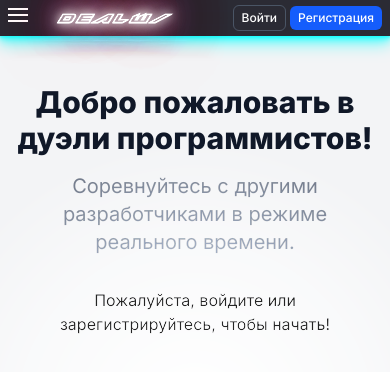
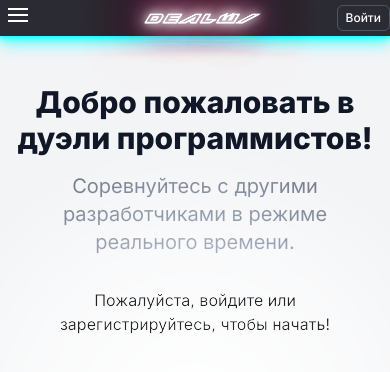
Before and after one commit to Yolonge/TestAI, a Next.js app in the folder frontend-react/: page / in a window 390 px wide. Shown: the top 372 px of the page. Built offline with nearby package versions, Linux system fonts and the light colour scheme.

Commit message:
add header center

```diff
--- a/frontend-react/src/components/Navbar.tsx
+++ b/frontend-react/src/components/Navbar.tsx
@@ -33,12 +33,11 @@ export default function Navbar() {
 
   return (
     <nav className="navbar bg-gray-900 text-white shadow-md">
-      <div className="flex flex-wrap justify-between">
-        {/* Левая часть хедера */}
-        <div className="flex items-center space-x-1 sm:space-x-2">
-          {/* Кнопка бургер только для мобильных */}
+      <div className="flex flex-wrap justify-between items-center relative">
+        {/* Мобильная версия навбара */}
+        <div className="md:hidden flex w-full items-center justify-between">
           <button
-            className="md:hidden p-2 sm:p-3 hover:bg-gray-800"
+            className="p-2 sm:p-3 hover:bg-gray-800"
             type="button"
             onClick={toggleMenu}
             aria-label="Меню приложения"
@@ -49,13 +48,46 @@ export default function Navbar() {
             </svg>
           </button>
 
-          <Link href="/" className="flex items-center py-2 px-2 sm:py-3 sm:px-4 flex-shrink-0 md:ml-0 ml-auto mr-auto">
+          <div className="absolute left-0 right-0 mx-auto w-fit">
+            <Link href="/" className="flex items-center py-2 px-2 sm:py-3 sm:px-4">
+              <h4 className="logo-title">
+                <span>DealW/</span>
+              </h4>
+            </Link>
+          </div>
+
+          {user ? (
+            <button
+              onClick={toggleMenu}
+              className="flex items-center p-2 rounded-full hover:bg-gray-800"
+              aria-label="Профиль пользователя"
+            >
+              <svg className="w-6 h-6" viewBox="0 0 24 24">
+                <title>Пользователь</title>
+                <path d="M12 0C5.4 0 0 5.4 0 12s5.4 12 12 12 12-5.4 12-12S18.6 0 12 0zm0 4.6c2.8 0 5 2.2 5 5s-2.2 5-5 5-5-2.2-5-5 2.2-5 5-5zm7 14.5c-1.8 1.8-4.3 2.9-7 2.9s-5.2-1.1-7-2.9v-1.6c0-1.3.7-2 2-2h10c1.3 0 2 .7 2 2v1.6z" />
+              </svg>
+            </button>
+          ) : (
+            <div className="flex items-center space-x-1">
+              <Link
+                href="/auth/login"
+                className="px-2 py-1 rounded-md text-xs font-medium text-white border border-gray-600 hover:bg-gray-800"
+              >
+                Войти
+              </Link>
+            </div>
+          )}
+        </div>
+
+        {/* Десктопная версия навбара */}
+        <div className="hidden md:flex items-center space-x-1 sm:space-x-2">
+          <Link href="/" className="flex items-center py-2 px-2 sm:py-3 sm:px-4 flex-shrink-0">
             <h4 className="logo-title">
               <span>DealW/</span>
             </h4>
           </Link>
 
-          <ul className="hidden md:flex ml-0 lg:ml-2">
+          <ul className="flex ml-0 lg:ml-2">
             <li className="flex items-center flex-wrap">
               <Link href="/" className="btn-14 mx-1 lg:mx-2 text-sm lg:text-base">Главная</Link>
               <Link href="/duel/history" className="btn-14 mx-1 lg:mx-2 text-sm lg:text-base">История дуэлей</Link>
@@ -67,10 +99,10 @@ export default function Navbar() {
           </ul>
         </div>
 
-        {/* Правая часть хедера */}
-        <div className="flex items-center">
+        {/* Правая часть хедера - только для десктопа */}
+        <div className="hidden md:flex items-center">
           <ul className="flex items-center">
-            <li className="hidden sm:block px-1">
+            <li className="px-1">
               <button className="p-2 rounded-full hover:bg-gray-800" type="button" aria-label="Поиск">
                 <svg className="w-5 h-5" viewBox="0 0 16 16" fillRule="evenodd">
                   <title>Поиск</title>
@@ -79,7 +111,7 @@ export default function Navbar() {
                 </svg>
               </button>
             </li>
-            <li className="hidden sm:block px-1">
+            <li className="px-1">
               <button className="p-2 rounded-full hover:bg-gray-800" type="button" aria-label="Уведомления">
                 <svg className="w-5 h-5" viewBox="0 0 16 16">
                   <title>Уведомления</title>
@@ -87,7 +119,7 @@ export default function Navbar() {
                 </svg>
               </button>
             </li>
-            <li className="hidden sm:block px-1">
+            <li className="px-1">
               <button className="p-2 rounded-full hover:bg-gray-800" type="button" aria-label="Приложения">
                 <svg className="w-5 h-5" viewBox="0 0 16 16">
                   <title>Приложения</title>
```
